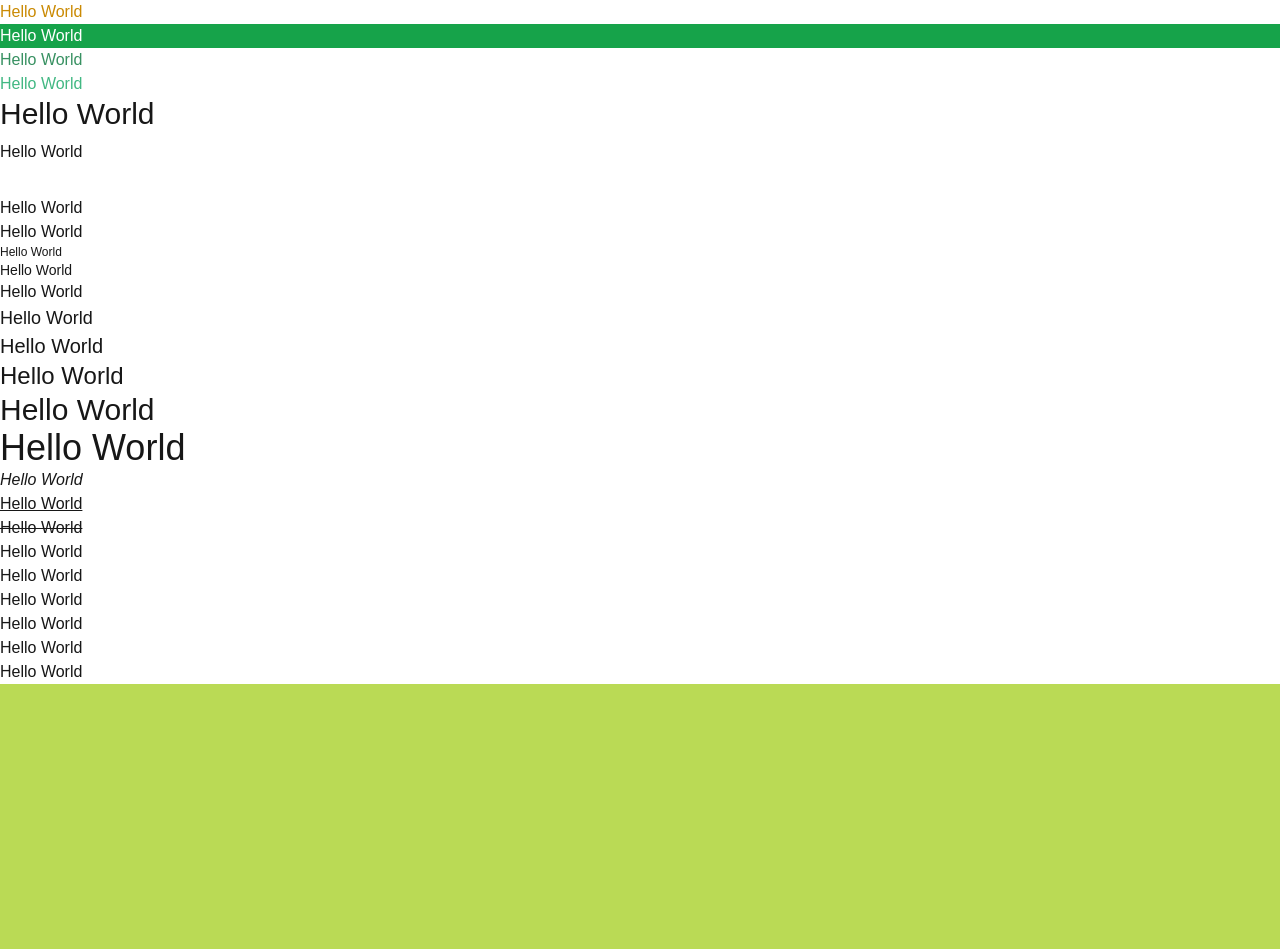
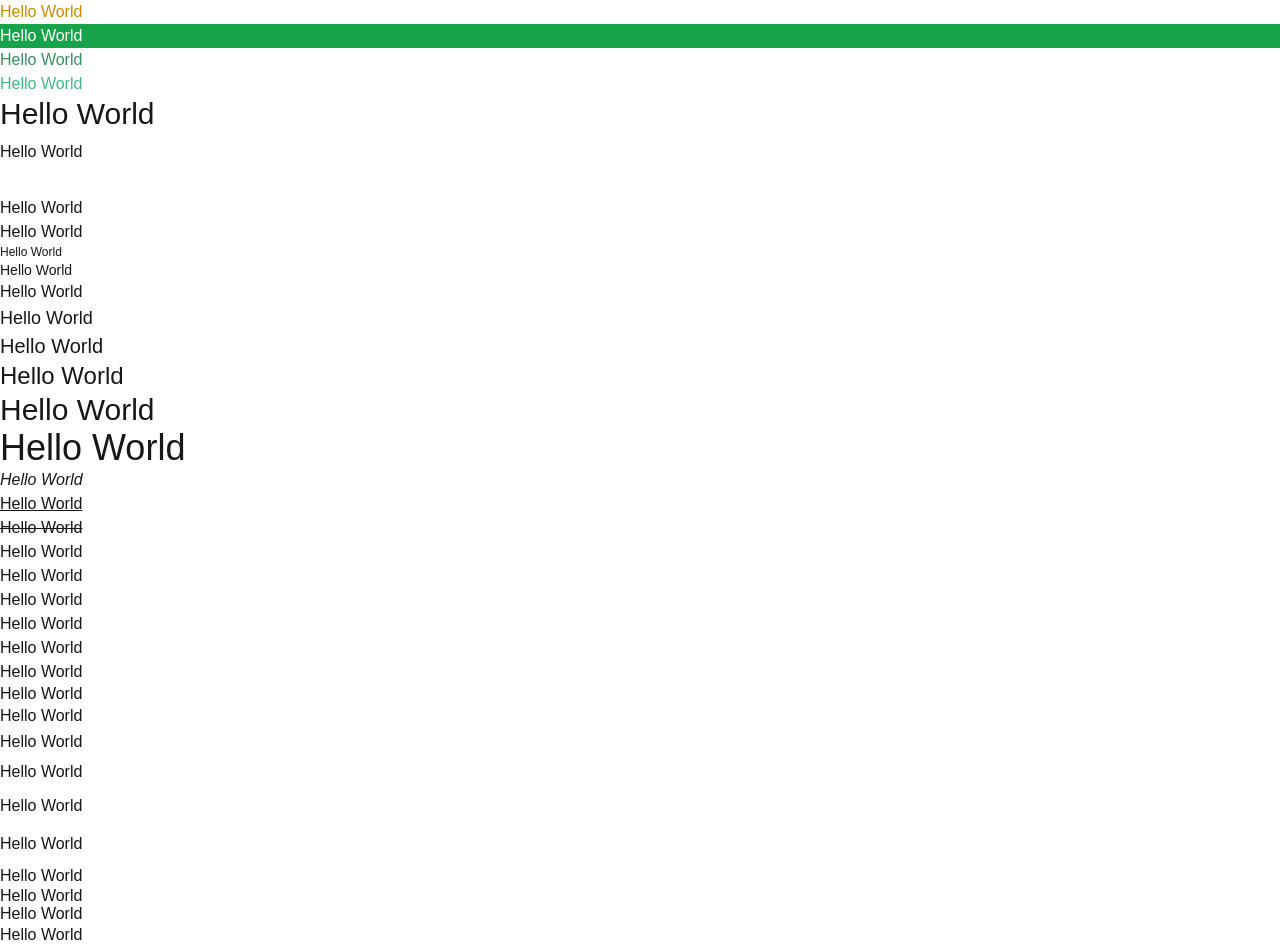
Before and after one commit to vietle290/tailwindcss, a Next.js app: page / in a window 1280 px wide. Shown: the top 949 px of the page. Before the commit the page ends 800 px from the top, so only its background shows below. Built offline with nearby package versions, Linux system fonts and the light colour scheme.

Commit message:
Tailwindcss Line Height

```diff
--- a/app/page.tsx
+++ b/app/page.tsx
@@ -49,6 +49,20 @@ export default function Home() {
         <p className="decoration-dashed">Hello World</p>
         <p className="decoration-double">Hello World</p>
       </div>
+      {/* Tailwind Typography Line Height */}
+      <div>
+        <p className="leading-5">Hello World</p>
+        <p className="leading-6">Hello World</p>
+        <p className="leading-7">Hello World</p>
+        <p className="leading-8">Hello World</p>
+        <p className="leading-9">Hello World</p>
+        <p className="leading-10">Hello World</p>
+        <p className="leading-11">Hello World</p>
+        <p className="leading-none">Hello World</p>
+        <p className="leading-tight">Hello World</p>
+        <p className="leading-snug">Hello World</p>
+        <p className="leading-normal">Hello World</p>
+      </div>
     </div>
   );
 }
```
